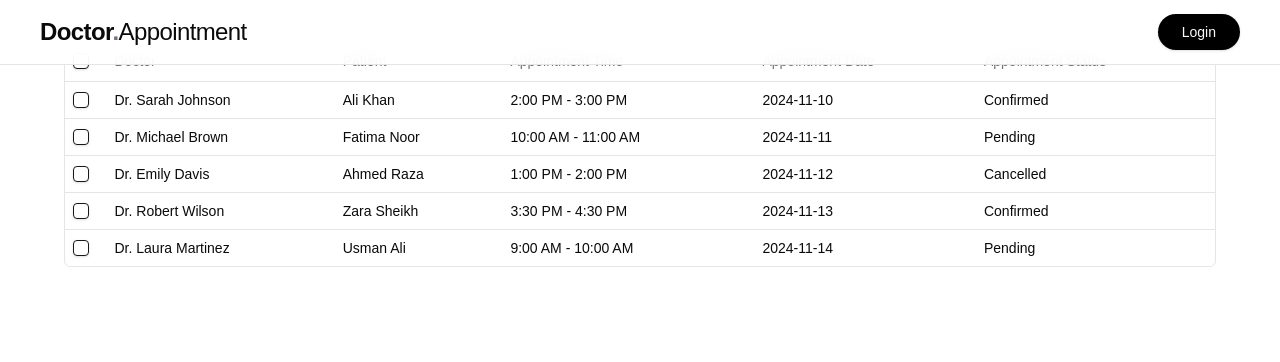
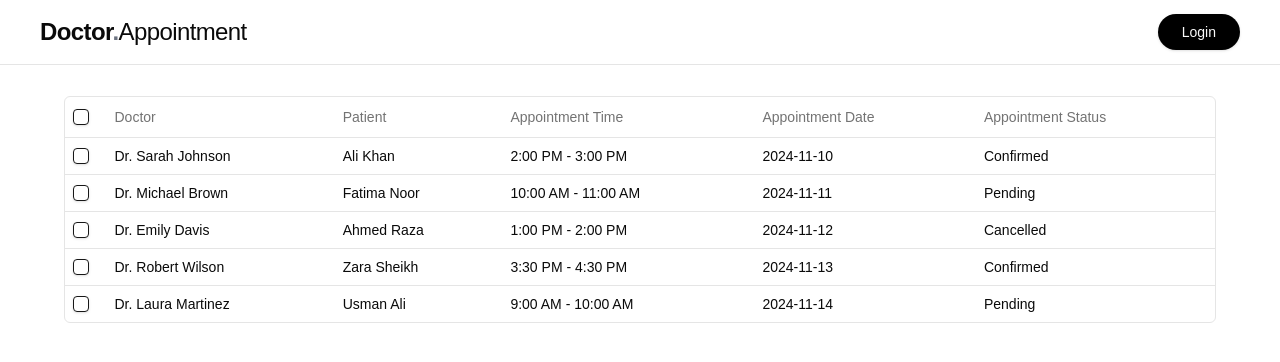
Before and after one commit to Muhammadkashif20/Doctor-Appointment-Website-FullStack, a Next.js app: page /Appointment in a window 1280 px wide. Shown: the top 362 px of the page. Built offline with nearby package versions, Linux system fonts and the light colour scheme.

Commit message:
adding margin in appointment table

```diff
--- a/src/app/Appointment/page.js
+++ b/src/app/Appointment/page.js
@@ -4,7 +4,7 @@ import { doctorAppointments } from "@/lib/Data"
 
  function Appointment() {
     return(
-        <div className="mt-10 ">
+        <div className="mt-24 ">
                 <DataTable columns={columns} data={doctorAppointments}/>
         </div>
     )
```
